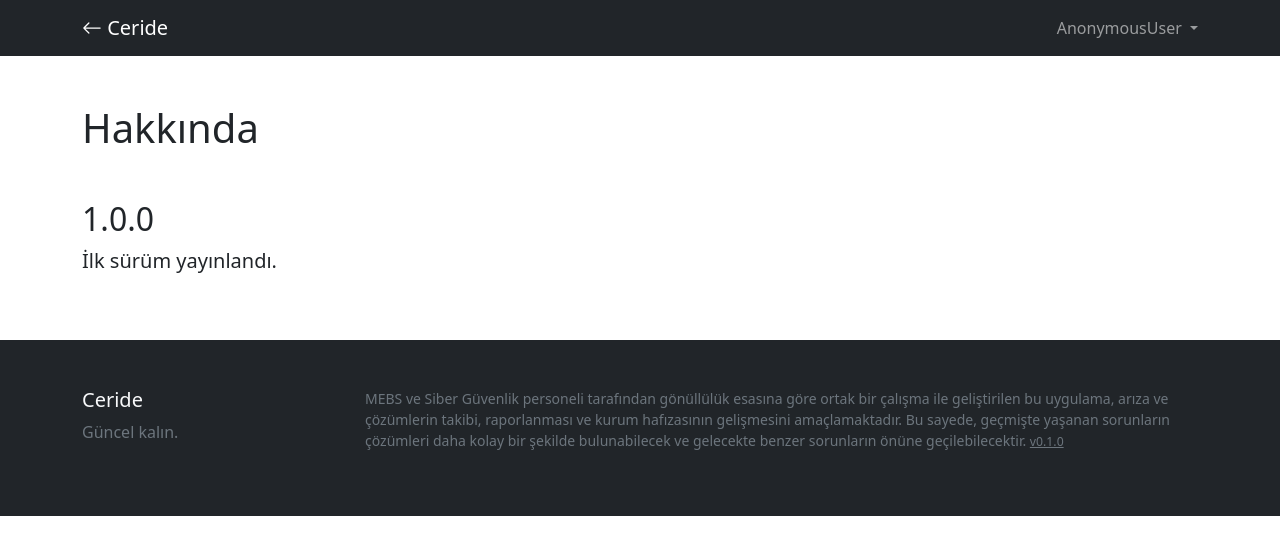
After one commit to mcurvay/ceride, a Django app: page /changelog/ in a window 1280 px wide. The commit adds this page. Shown: the top 555 px of the page. Run offline with Django 4.2, Linux system fonts and the light colour scheme; style sheets or scripts are compiled from the project's sources; parts of the project's set-up code (start-up, migrations or seed data) failed here and were passed over; some libraries are stand-ins or nearby versions.

Commit message:
changelog eklendi

```diff
--- a/app/urls.py
+++ b/app/urls.py
@@ -1,9 +1,10 @@
 from django.urls import path
 
-from .views import EventDetailView, EventListView
+from .views import EventDetailView, EventListView, ChangeLogView
 
 app_name = 'app'
 urlpatterns = [
     path('', EventListView.as_view(), name='event_list'),
     path('<int:pk>/', EventDetailView.as_view(), name='event_detail'),
+    path('changelog/', ChangeLogView.as_view(), name='changelog')
 ]
--- a/app/views.py
+++ b/app/views.py
@@ -1,4 +1,5 @@
-from django.views.generic import ListView, DetailView
+from django.shortcuts import render
+from django.views.generic import ListView, DetailView, View
 
 from .filters import EventFilter
 from .models import Event, Step
@@ -31,3 +32,10 @@ class EventDetailView(DetailView):
         context = super().get_context_data(**kwargs)
         context['steps'] = Step.objects.filter(event=self.object)
         return context
+
+
+class ChangeLogView(View):
+    template_name = 'changelog.html'
+
+    def get(self, request):
+        return render(request, self.template_name)
--- /dev/null
+++ b/templates/changelog.html
@@ -0,0 +1,17 @@
+{% extends 'base.html' %}
+
+{% block title %}Hakkında{% endblock title%}
+
+{% block content %}
+<section class="container-fluid py-5">
+  <article class="container">
+    <div class="row row-cols-1">
+      <div class="col">
+        <h1 class="display-6 mb-5">Hakkında</h1>
+        <h2>1.0.0</h2>
+        <p class="lead">İlk sürüm yayınlandı.</p>
+      </div>
+    </div>
+  </article>
+</section>
+{% endblock content %}
--- a/templates/partials/_footer.html
+++ b/templates/partials/_footer.html
@@ -8,7 +8,7 @@
       <div class="col col-md-9">
         <p class="text-muted small">
           MEBS ve Siber Güvenlik personeli tarafından gönüllülük esasına göre ortak bir çalışma ile geliştirilen bu uygulama, arıza ve çözümlerin takibi, raporlanması ve kurum hafızasının gelişmesini amaçlamaktadır. Bu sayede, geçmişte yaşanan sorunların çözümleri daha kolay bir şekilde bulunabilecek ve gelecekte benzer sorunların önüne geçilebilecektir.
-          <a href="#" class="text-decoration-none text-muted small">v0.1.0</a>
+          <a href="/changelog" class="text-muted small">v0.1.0</a>
         </p>
       </div>
     </div>
```
